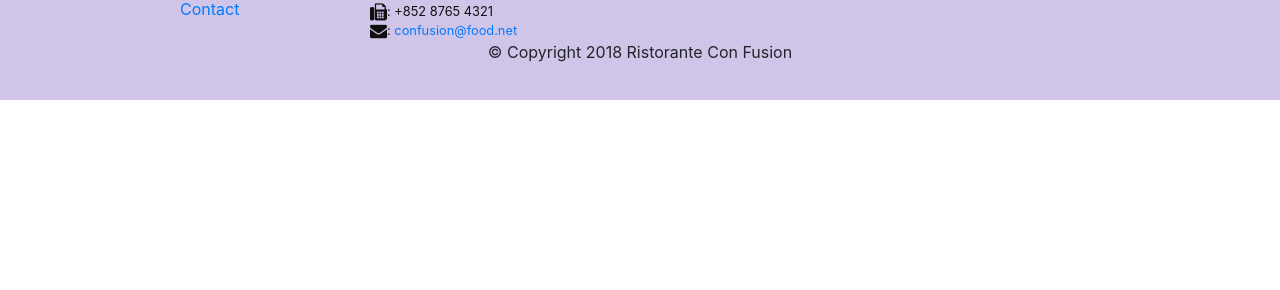
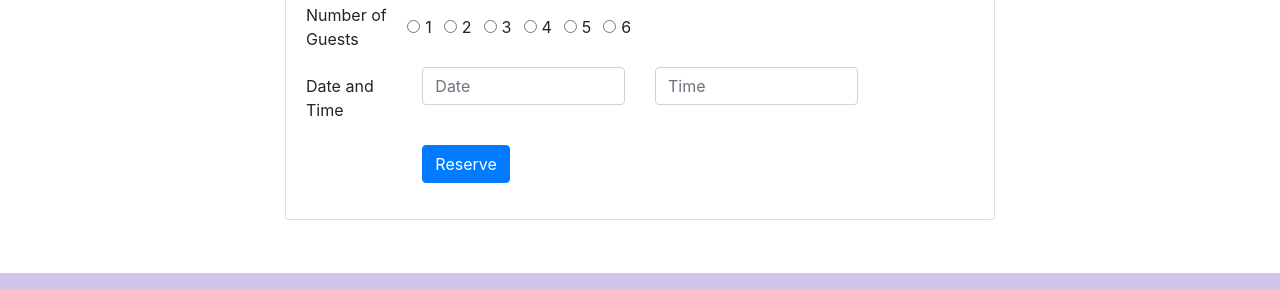
Before and after one commit to ciarram/Intro-Bootstrap, a website: page conFusion/index.html in a window 1280 px wide. Shown: the part 1661-1951 px from the top of the page. Before the commit the page ends 1761 px from the top, so only its background shows below. Drawn offline with nearby package versions, Linux system fonts and the light colour scheme.

Commit message:
new form buttons and media to home page

```diff
--- a/conFusion/index.html
+++ b/conFusion/index.html
@@ -40,8 +40,11 @@
                     <h1>Ristorante con Fusion</h1>
                     <p>We take inspiration from the World's best cuisines, and create a unique fusion experience. Our lipsmacking creations will tickle your culinary senses!</p>
                 </div>
-                <div class="col-12 col-sm align-self-center">
+                <div class="col-12 col-sm-3 align-self-center">
                     <img src="img/logo.png" class="img-fluid">
+                </div>
+                <div class="col-12 col-sm-3 align-self-center">
+                    <a class="btn btn-warning btn-sm btn-block" href="#reservationform" role="button">Reserve Table</a>
                 </div>
             </div>
         </div>
@@ -69,8 +72,13 @@
                 <h3>This Month's Promotions</h3>
             </div>
             <div class="col col-sm col-md">
-                <h2>Weekend Grand Buffet</h2>
-                <p class="d-none d-sm-block">Featuring mouthwatering combinations with a choice of five different salads, six enticing appetizers, six main entrees and five choicest desserts. Free flowing bubbly and soft drinks. All for just $19.99 per person </p>
+                <div class="media">
+                    <div class="media-body">
+                        <h2 class="mt-0">Weekend Grand Buffet <span class="badge badge-danger">NEW</span></h2>
+                        <p class="d-none d-sm-block">Featuring mouthwatering combinations with a choice of five different salads, six enticing appetizers, six main entrees and five choicest desserts. Free flowing bubbly and soft drinks. All for just $19.99 per person </p>
+                    </div>
+                    <img class="d-flex ml-3 img-thumbnail align-self-center" src="img/buffet.png" alt="Buffet">
+                </div>
             </div>
         </div>
 
@@ -86,6 +94,59 @@
                         <h4>Executive Chef</h4>
                         <p class="d-none d-sm-block">Award winning three-star Michelin chef with wide International experience having worked closely with whos-who in the culinary world, he specializes in creating mouthwatering Indo-Italian fusion experiences. </p>
                     </div>
+                </div>
+            </div>
+        </div>
+        <a id="reservationform"></a>
+        <div class="row row-content">
+            <div class="col-12 col-sm-8 offset-2">
+                <div class="card">
+                <h3 class="card-header bg-warning text-white">Reserve a Table</h3>
+                <div class="card-body">
+                    <form>
+                        <div class="form-group row">
+                            <div class="col-12 col-sm-2">Number of Guests</div>
+                            <div class="form-check form-check-inline">
+                                <input class="form-check-input" type="radio" name="oneguest" id="oneguest" value="1">
+                                <label class="form-check-label" for="oneguest">1</label>
+                            </div>
+                            <div class="form-check form-check-inline">
+                                <input class="form-check-input" type="radio" name="twoguests" id="twoguests" value="2">
+                                <label class="form-check-label" for="twoguests">2</label>
+                            </div>
+                            <div class="form-check form-check-inline">
+                                <input class="form-check-input" type="radio" name="threeguests" id="threeguests" value="3">
+                                <label class="form-check-label" for="threeguests">3</label>
+                            </div>
+                            <div class="form-check form-check-inline">
+                                <input class="form-check-input" type="radio" name="fourguests" id="fourguests" value="4">
+                                <label class="form-check-label" for="fourguests">4</label>
+                            </div>
+                            <div class="form-check form-check-inline">
+                                <input class="form-check-input" type="radio" name="fiveguests" id="fiveguests" value="5">
+                                <label class="form-check-label" for="fiveguests">5</label>
+                            </div>
+                            <div class="form-check form-check-inline">
+                                <input class="form-check-input" type="radio" name="sixguests" id="sixguests" value="6">
+                                <label class="form-check-label" for="sixguests">6</label>
+                            </div>
+                        </div>
+                        <div class="form-group row">
+                            <label for="firstname" class="col-12 col-sm-2 col-form-label">Date and Time</label>
+                                <div class="col-12 col-sm-4">
+                                    <input type="text" class="form-control" id="date" name="date" placeholder="Date">
+                                </div>
+                                <div class="col-12 col-sm-4">
+                                    <input type="text" class="form-control" id="time" name="time" placeholder="Time">
+                                </div>
+                        </div>
+                        <div class="form-group row">
+                            <div class="offset-sm-2 col-12">
+                                <button type="submit" class="btn btn-primary">Reserve</button>
+                            </div>
+                        </div>
+                    </form>
+                </div>
                 </div>
             </div>
         </div>
```
